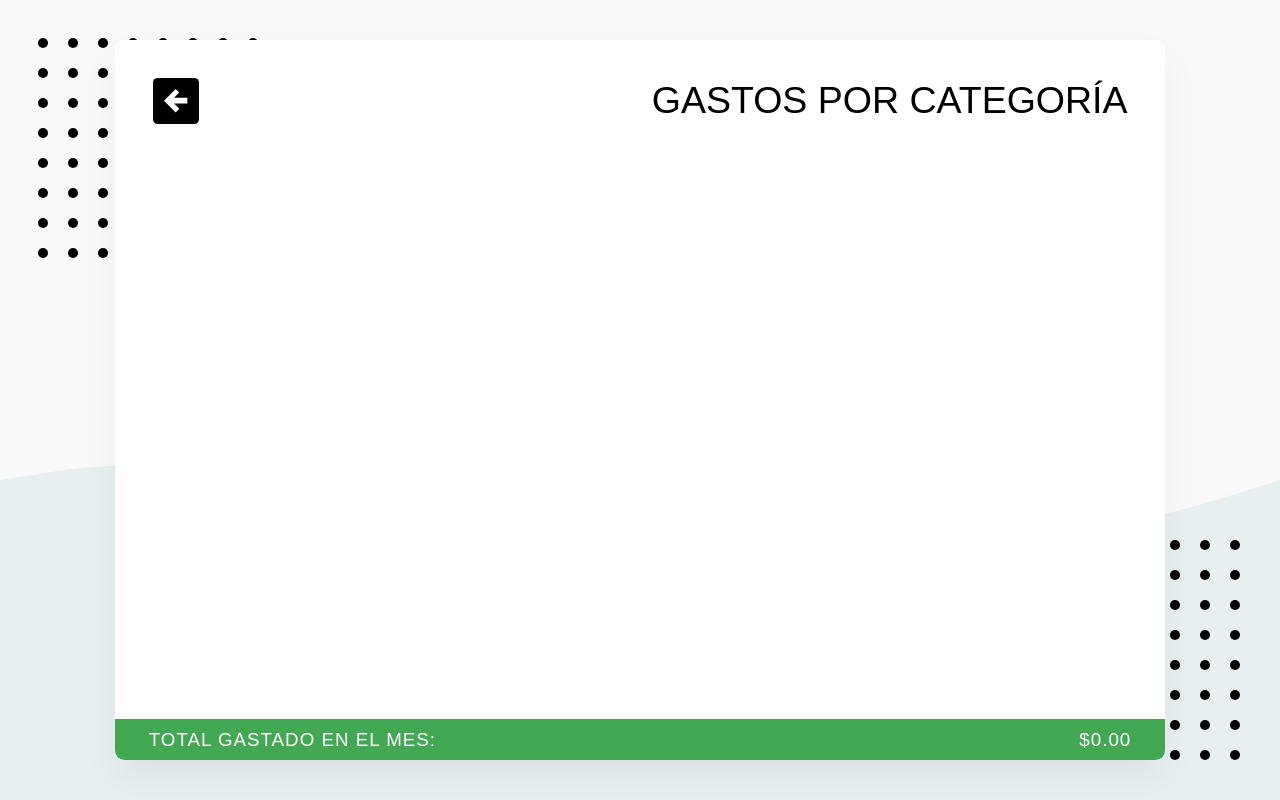
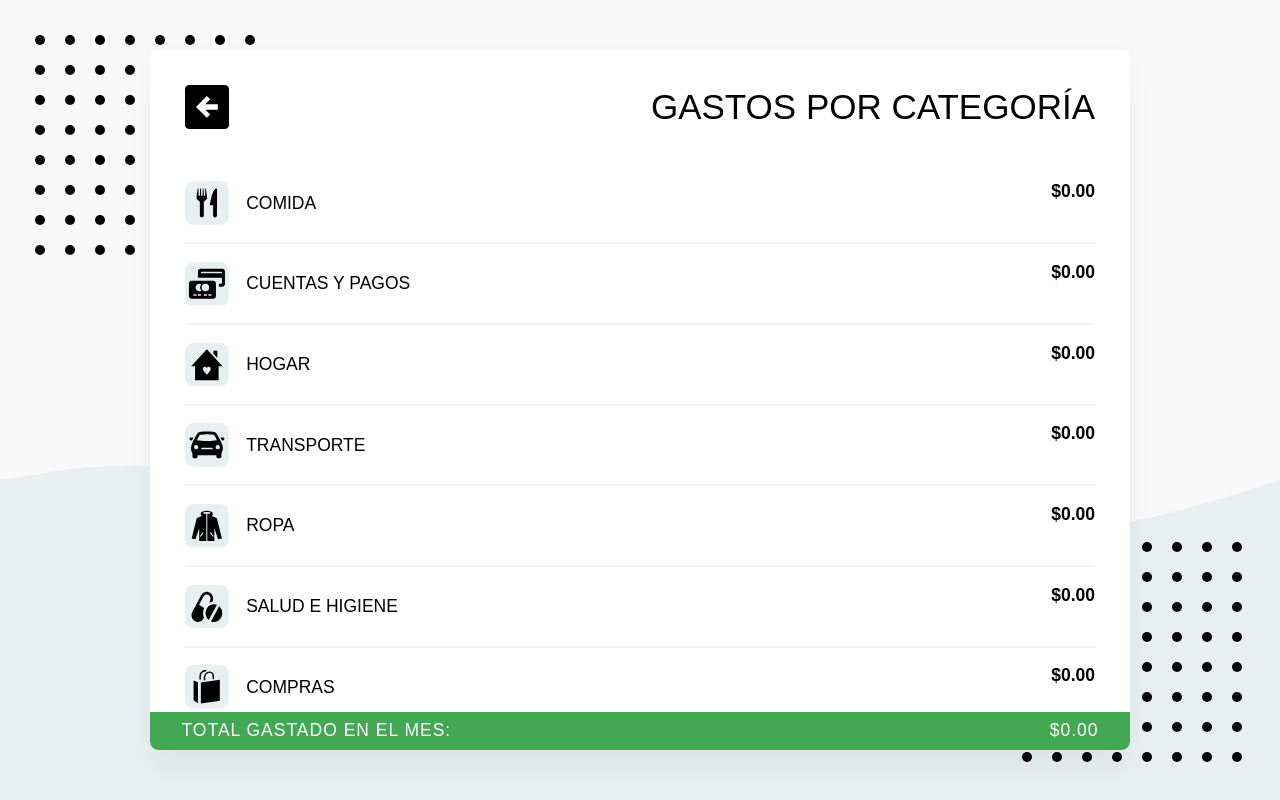
Before and after one commit to Sisifo-G/app-gastos-firebase, a React (Create React App) app: page /categorias in a window 1280 px wide. Built offline with nearby package versions, Linux system fonts and the light colour scheme; no server answers; the database is empty; sample sign-in values are in the browser's storage; what webfontloader would draw is missing.

Commit message:
Mostrando gastos por categoría en el mes

```diff
--- a/src/components/GastosPorCategoria.js
+++ b/src/components/GastosPorCategoria.js
@@ -3,12 +3,20 @@
 import BtnRegresar from "../elements/BtnRegresar";
 import { Header, Titulo } from "./../elements/Header";
 import BarraTotalGastado from "./BarraTotalGastado";
+import IconoCategoria from "./../elements/IconoCategoria";
+import convertirAMoneda from "./../funciones/convertirAMoneda";
 
 import useObtenerGastosMesPorCategoria from "./../hooks/useObtenerGastosMesPorCategoria";
+import {
+  ListaDeCategorias,
+  ElementoListaCategorias,
+  Categoria,
+  Valor,
+} from "./../elements/ElementosDeLista";
 
 const GastosPorCategoria = () => {
-  const gastos = useObtenerGastosMesPorCategoria();
-  console.log(gastos);
+  const gastosPorCategoria = useObtenerGastosMesPorCategoria();
+
   return (
     <>
       <Helmet>
@@ -18,6 +26,20 @@
         <BtnRegresar ruta="/" />
         <Titulo>Gastos por Categoría</Titulo>
       </Header>
+      <ListaDeCategorias>
+        {gastosPorCategoria.map((elemento, index) => {
+          return (
+            <ElementoListaCategorias key={index}>
+              <Categoria>
+                <IconoCategoria nombre={elemento.categoria} />
+                {elemento.categoria}
+              </Categoria>
+              <Valor>{convertirAMoneda(elemento.cantidad)}</Valor>
+            </ElementoListaCategorias>
+          );
+        })}
+      </ListaDeCategorias>
+
       <BarraTotalGastado />
     </>
   );
--- a/src/index.css
+++ b/src/index.css
@@ -5,7 +5,7 @@
 }
 
 :root {
-  font-size: 15px;
+  font-size: 14px;
 }
 
 body {
@@ -24,6 +24,6 @@
 @media screen and (max-width: 60rem) {
   /* 950px */
   :root {
-    font-size: 14px;
+    font-size: 12px;
   }
 }
```
Also changed, not shown: 1 other file (tests, documents, lock files or other folders).
